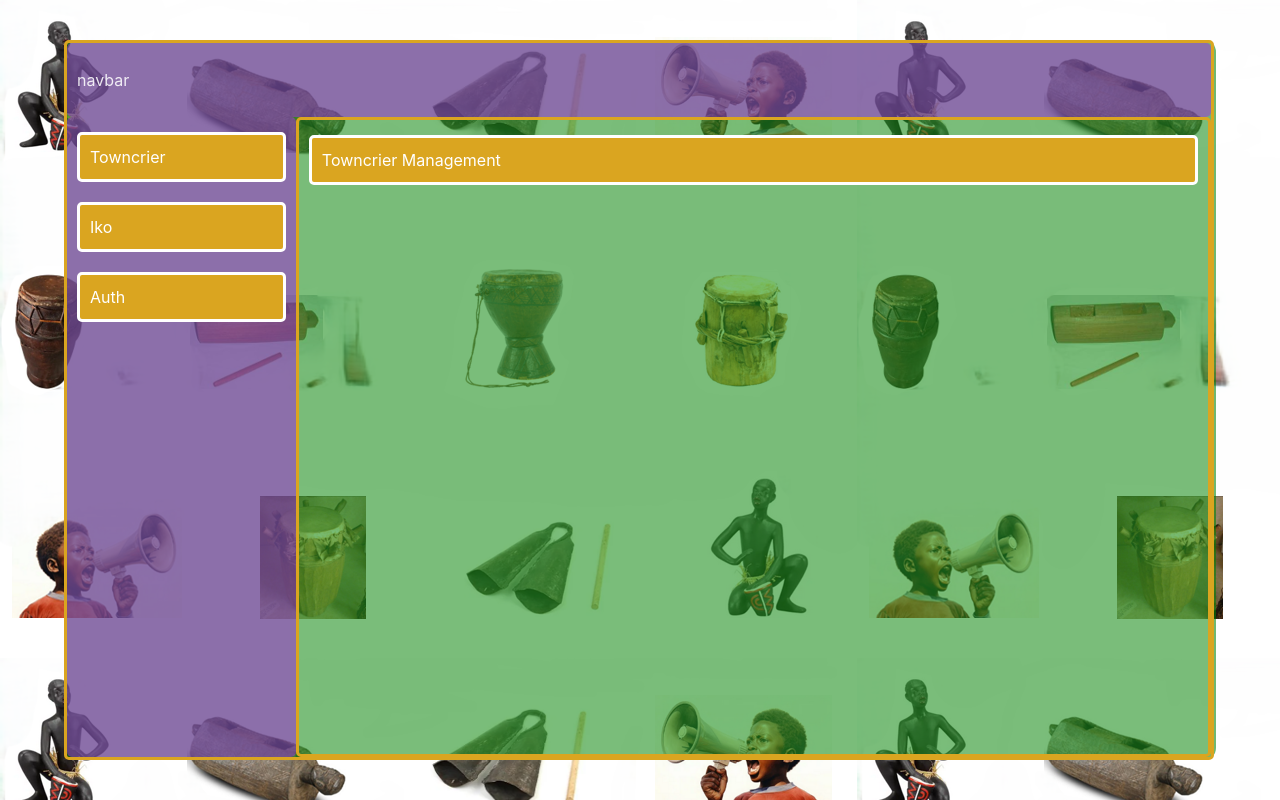
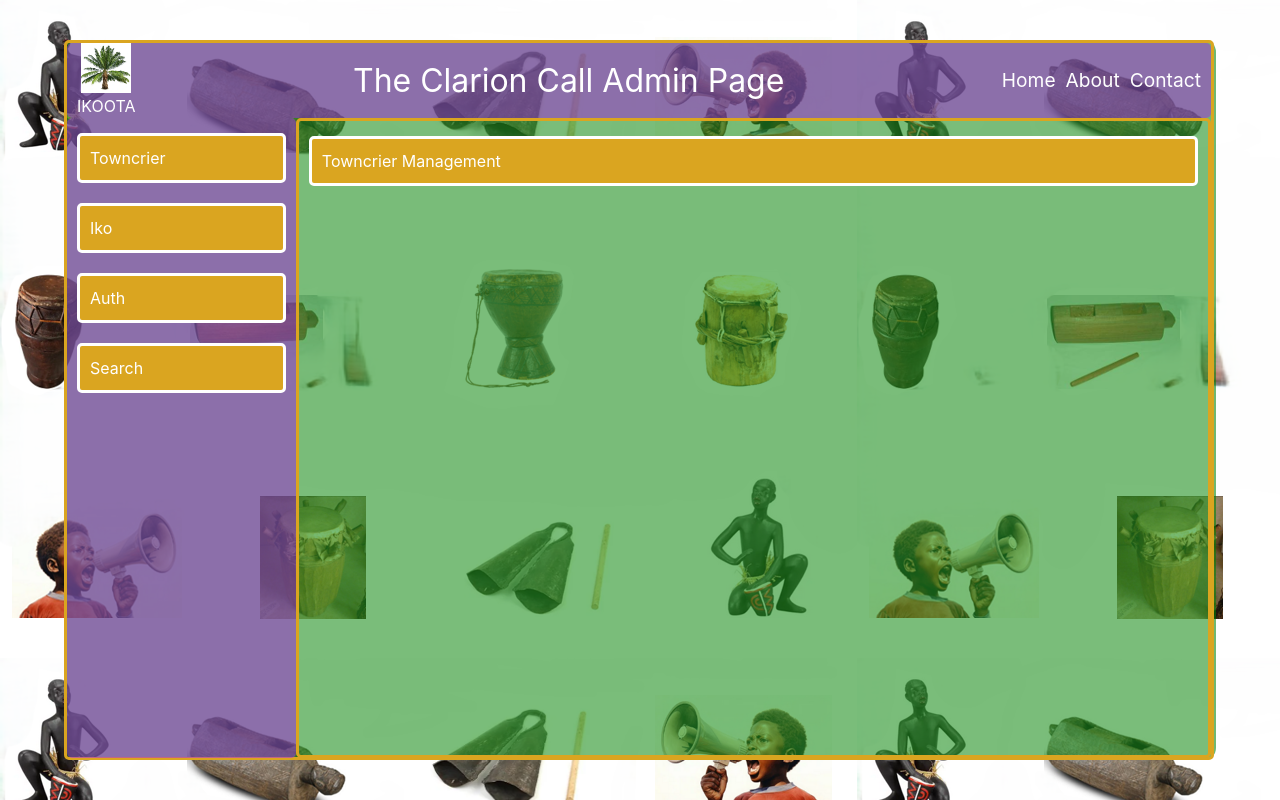
Before and after one commit to Petersomond1/ikoota, a React (Vite) app in the folder ikootaclient/: page /admin in a window 1280 px wide. Built offline with nearby package versions, Linux system fonts and the light colour scheme.

Commit message:
minor adds to admin page

```diff
--- a/ikootaclient/src/components/admin/Admin.jsx
+++ b/ikootaclient/src/components/admin/Admin.jsx
@@ -6,18 +6,32 @@ const Admin = () => {
 
   return (
     <div className='admin_container'>
-      <div className="navbar">navbar</div>
+      <div className="navbar">
+        <div className="logo">
+          <img src="./palmTree.png" alt="" />
+          <p>IKOOTA</p>
+          </div>
+          <div className="nav_page_heading" >The Clarion Call Admin Page</div>
+        <div className="nav_items">
+          <div className="nav_item">Home</div>
+          <div className="nav_item">About</div>
+          <div className="nav_item">Contact</div>
+
+        </div>
+      </div>
       <div className="admin_viewport">
         <div className="admin_sidebar">
           <div className="admin_sidebar_item" onClick={() => setSelectedItem('Towncrier')}><p>Towncrier</p></div>
           <div className="admin_sidebar_item" onClick={() => setSelectedItem('Iko')}><p>Iko</p></div>
           <div className="admin_sidebar_item" onClick={() => setSelectedItem('Auth')}><p>Auth</p></div>
+          <div className="admin_sidebar_item" onClick={() => setSelectedItem('Search')}><p>Search</p></div>
         </div>
 
         <div className="admin_controls_body">
           {selectedItem === 'Towncrier' && <div className="admin_controls_header">Towncrier Management</div>}
           {selectedItem === 'Iko' && <div className="admin_controls_header">Iko Controls</div>}
           {selectedItem === 'Auth' && <div className="admin_controls_header">Authorization Controls</div>}
+          {selectedItem === 'Search' && <div className="admin_controls_header">Search Controls</div>}
         </div>
       </div>
     </div>
--- a/ikootaclient/src/components/admin/admin.css
+++ b/ikootaclient/src/components/admin/admin.css
@@ -16,6 +16,33 @@
     background-color: rgba(168, 43, 226, 0.514);
     border-radius: 5px;
     padding: 0 10px;
+
+    .logo{
+        display: flex;
+        flex-direction:column;
+        align-items: center;
+        gap: 1px;
+        color: white;
+        font-size: 1rem;
+
+        img{
+            width: 50px;
+            height: 50px;
+        }
+    }
+    .nav_page_heading{
+        align-items: center;
+        margin: auto;
+        color: white;
+        font-size: 2rem;
+    }
+    .nav_items{
+        display: flex;
+        flex-direction: row;
+        gap: 10px;
+        color: white;
+        font-size: 1.2rem;
+    }
 }
 
 .admin_viewport {
```
